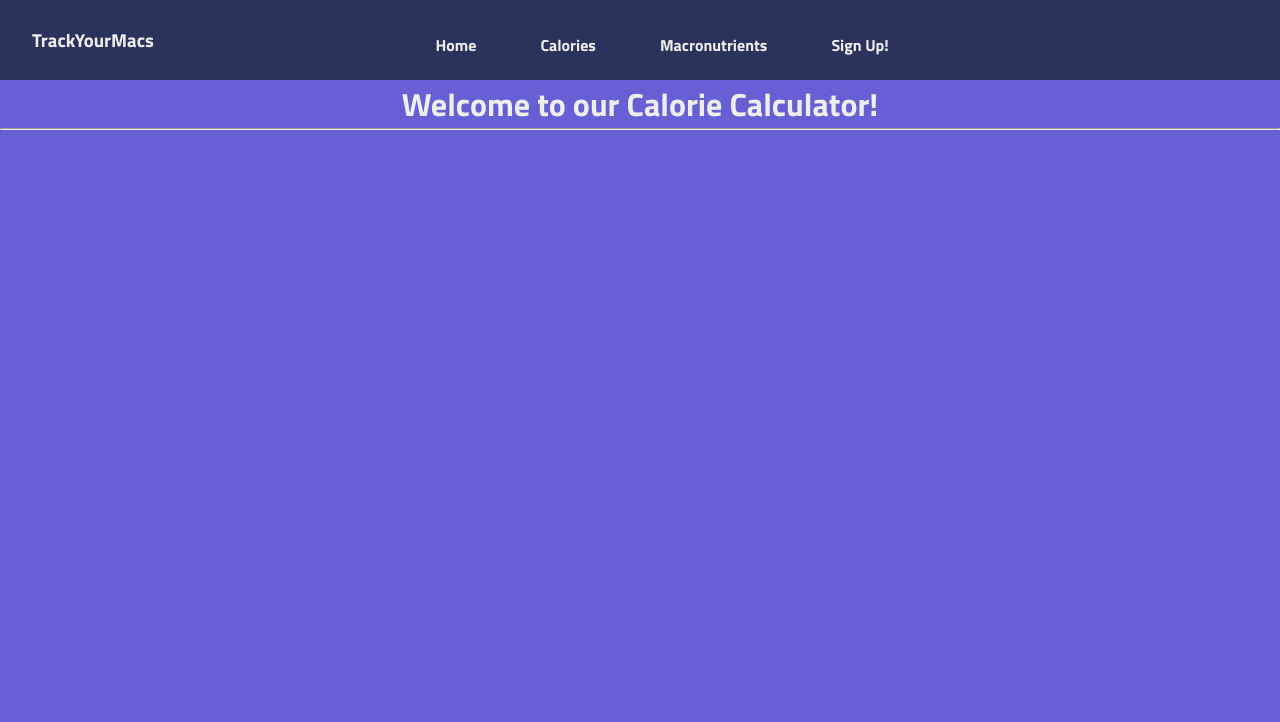
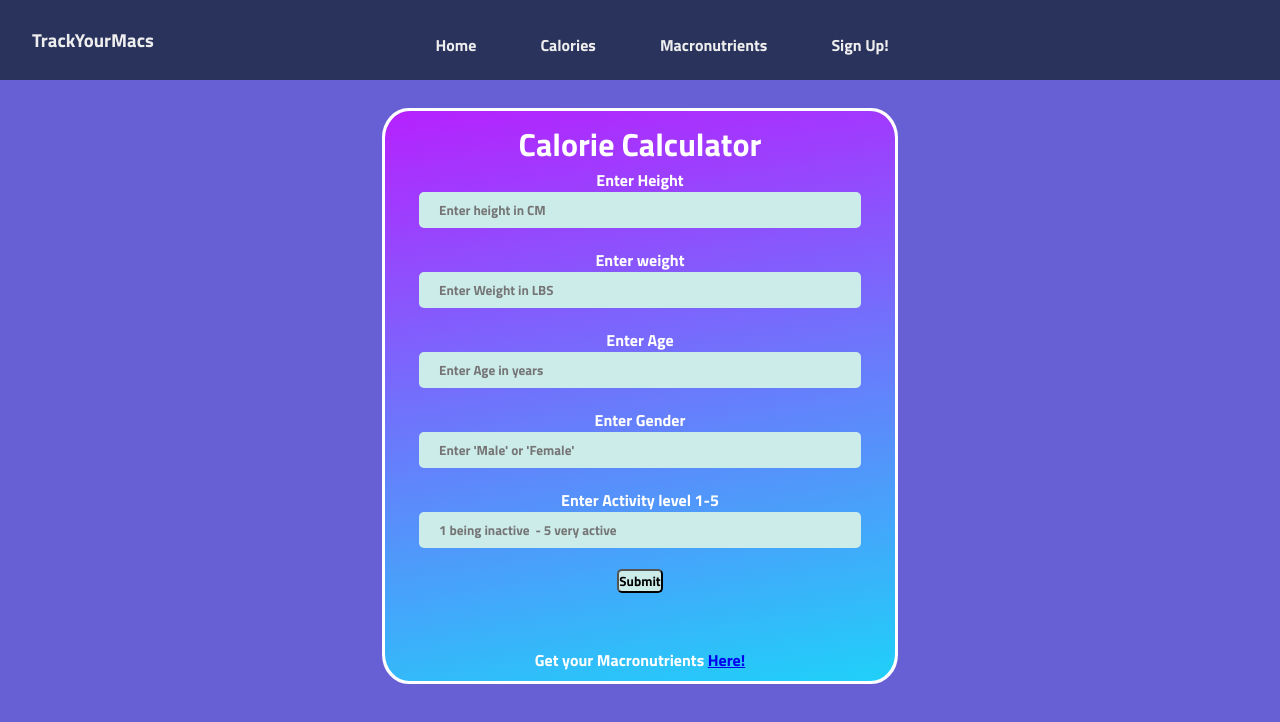
Before and after one commit to TiarnanTuite/DataRep-Project, a React (Create React App) app: page /calories in a window 1280 px wide. Shown: the top 722 px of the page. Built offline with nearby package versions, Linux system fonts and the light colour scheme.

Commit message:
calorie and macro page UI complete

```diff
--- a/src/Components/Navbar.js
+++ b/src/Components/Navbar.js
@@ -1,4 +1,5 @@
 import { useRef } from "react";
+//menu and close menu icons
 import {FaBars, FaTimes} from "react-icons/fa";
 import "../styles/main.css"
 
--- a/src/Components/calories.js
+++ b/src/Components/calories.js
@@ -4,11 +4,53 @@ import "../styles/main.css"
 export class Calories extends React.Component {
     render() {
         return (
-            <div>
-                <h1>Welcome to our Calorie Calculator!</h1>
-                <hr></hr>
-                <br></br>
+            <form>
+            <h1>Calorie Calculator</h1>
+
+            <div className="form">
+              <label>Enter Height</label>
+              <input type="number"
+              className="form-control"
+              placeholder="       Enter height in CM"/>
             </div>
+
+            <div className="form">
+              <label>Enter weight</label>
+              <input type="password"
+              className="form-control"
+              placeholder="       Enter Weight in LBS"/>
+            </div>
+
+            <div className="form">
+              <label>Enter Age</label>
+              <input type="number"
+              className="form-control"
+              placeholder="       Enter Age in years"/>
+            </div>
+
+            <div className="form">
+              <label>Enter Gender</label>
+              <input type="text"
+              className="form-control"
+              placeholder="       Enter 'Male' or 'Female'"/>
+            </div>
+
+            <div className="form">
+              <label>Enter Activity level 1-5</label>
+              <input type="number"
+              className="form-control"
+              placeholder="       1 being inactive  - 5 very active "/>
+            </div>
+
+            <div className="d-grid">
+              <button type="submit" className="btn btn-primary">
+                Submit
+              </button>
+            </div>
+            <p>
+              Get your Macronutrients <a href="/macros">Here!</a>
+            </p>
+          </form>
         );
     }
 }
--- a/src/Components/log-in.js
+++ b/src/Components/log-in.js
@@ -1,4 +1,5 @@
 import React, { Component } from 'react'
+import "../styles/main.css"
 
 export class Login extends Component {
   //variables for input to be saved into
@@ -37,10 +38,13 @@ export class Login extends Component {
         console.log(data, "userLogin");
 
         if(data.status === "ok"){
-          alert("Log In successful");
+          alert("Log In Successful");
           //store locally so can be used in other files
           window.localStorage.setItem("token", data.data);
           window.location.href="./";
+        }
+        else{
+          alert("Invalid user. Please try again.");
         }
       });
   }
@@ -79,7 +83,7 @@ export class Login extends Component {
             Submit
           </button>
         </div>
-        <p className="forgot-password text-right">
+        <p>
           Not a member? <a href="/sign-up">Sign up!</a>
         </p>
       </form>
--- a/src/Components/macros.js
+++ b/src/Components/macros.js
@@ -4,11 +4,32 @@ import "../styles/main.css"
 export class Macros extends React.Component {
     render() {
         return (
-            <div>
-                <h1>Welcome to our Macronutrient Calculator!</h1>
-                <hr></hr>
-                <br></br>
+            <form>
+            <h1>Macronutrient Calculator</h1>
+
+            <div className="form">
+              <label>Calories</label>
+              <input type="number"
+              className="form-control"
+              placeholder="       Enter Calories"/>
             </div>
+
+            <div className="form">
+              <label>Weight in LBS</label>
+              <input type="number"
+              className="form-control"
+              placeholder="       Enter Weight"/>
+            </div>
+
+            <div className="d-grid">
+              <button type="submit" className="btn btn-primary">
+                Submit
+              </button>
+            </div>
+            <p>
+              Dont know your calories? Get them <a href="/calories">Here!</a>
+            </p>
+          </form>
         );
     }
 }
--- a/src/Components/sign-up.js
+++ b/src/Components/sign-up.js
@@ -40,6 +40,13 @@ export class Signup extends Component {
       .then((data) => {
         //verify in console
         console.log(data, "userRegistered");
+
+        if(data.status === "ok"){
+          alert("Sign up successful");
+        }
+        else{
+          alert("There is already a user with these details. Try logging in.");
+        }
       });
   }
 
@@ -86,7 +93,7 @@ export class Signup extends Component {
             Sign Up
           </button>
         </div>
-        <p className="forgot-password text-right">
+        <p>
           Already registered <a href="/log-in">Log in?</a>
         </p>
       </form>
--- a/src/backend/server.js
+++ b/src/backend/server.js
@@ -43,6 +43,7 @@ app.post("/register", async (req, res) => {
     //if user already exists give back error
     const oldUser = await User.findOne({email});
     if(oldUser){
+
         return res.json({error: "User Exists" });
     }
 
@@ -68,6 +69,7 @@ app.post("/login", async (req,res)=>{
     const user = await User.findOne({email});
 
     if(!user){
+
         return res.json({error: "User not found" });
     }
 
```
Also changed, not shown: src/styles/main.css (line endings or trailing spaces).
